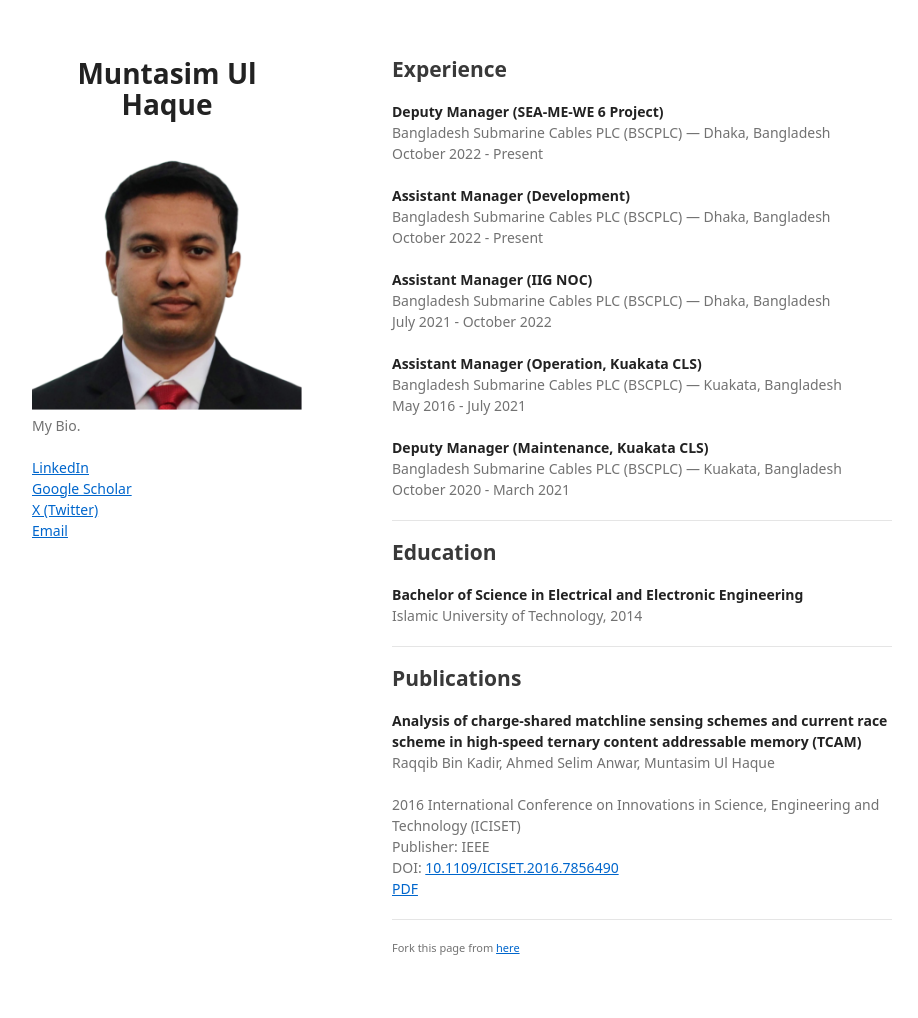
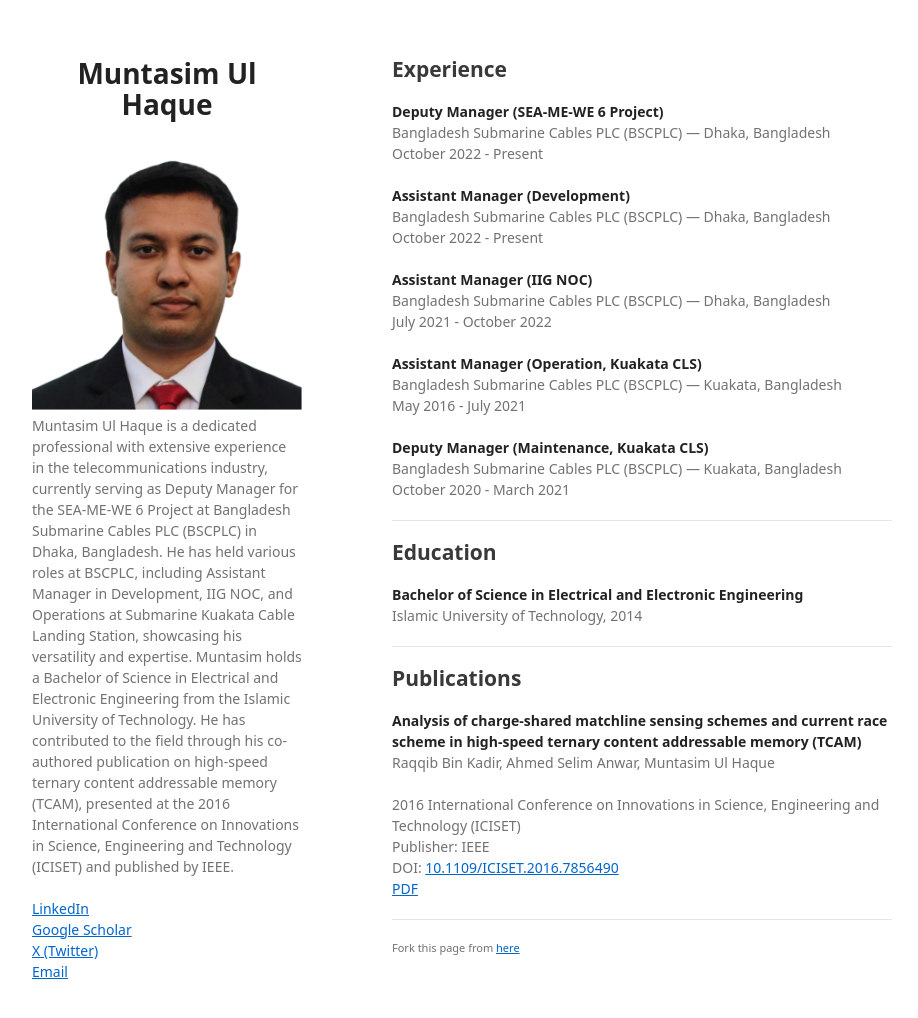
Before and after one commit to muntasimulhaque/muntasimulhaque.github.io, a Jekyll site: the page built from index.md, in a window 1280 px wide and 1027 px high. Shown: the top 1018 px of the window, without its empty margins (178-1096 px from the left). Built offline with Jekyll 4.4.1, drawn with Linux system fonts in a browser that asks for light colours; our own code applies the rules of GitHub Pages for plain Markdown files; a script that is not in the unit is left out.

Commit message:
Update _config.yml

```diff
--- a/_config.yml
+++ b/_config.yml
@@ -1,7 +1,7 @@
 title: Muntasim Ul Haque # your name (or website title) here
 logo: "/images/8.png?raw=true" # your photo (or logo) here
 description: > # your text below (remove <br> elements if you don't need line breaks)
-  My Bio.
+  Muntasim Ul Haque is a dedicated professional with extensive experience in the telecommunications industry, currently serving as Deputy Manager for the SEA-ME-WE 6 Project at Bangladesh Submarine Cables PLC (BSCPLC) in Dhaka, Bangladesh. He has held various roles at BSCPLC, including Assistant Manager in Development, IIG NOC, and Operations at Submarine Kuakata Cable Landing Station, showcasing his versatility and expertise. Muntasim holds a Bachelor of Science in Electrical and Electronic Engineering from the Islamic University of Technology. He has contributed to the field through his co-authored publication on high-speed ternary content addressable memory (TCAM), presented at the 2016 International Conference on Innovations in Science, Engineering and Technology (ICISET) and published by IEEE.
   <br><br>
   <a href="https://www.linkedin.com/in/muntasimulhaque/" target="_blank">LinkedIn</a> <br>
   <a href="https://scholar.google.com/citations?user=qsD8a0MAAAAJ" target="_blank">Google Scholar</a> <br>
```
